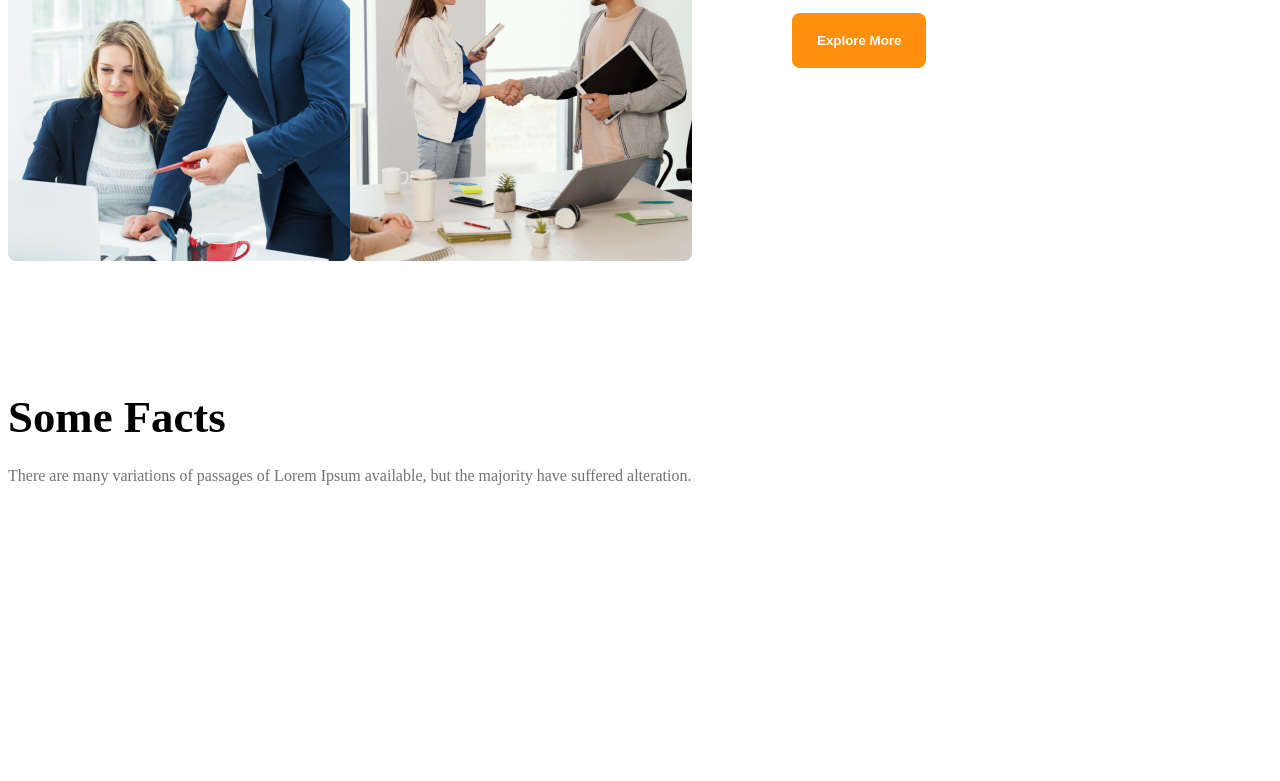
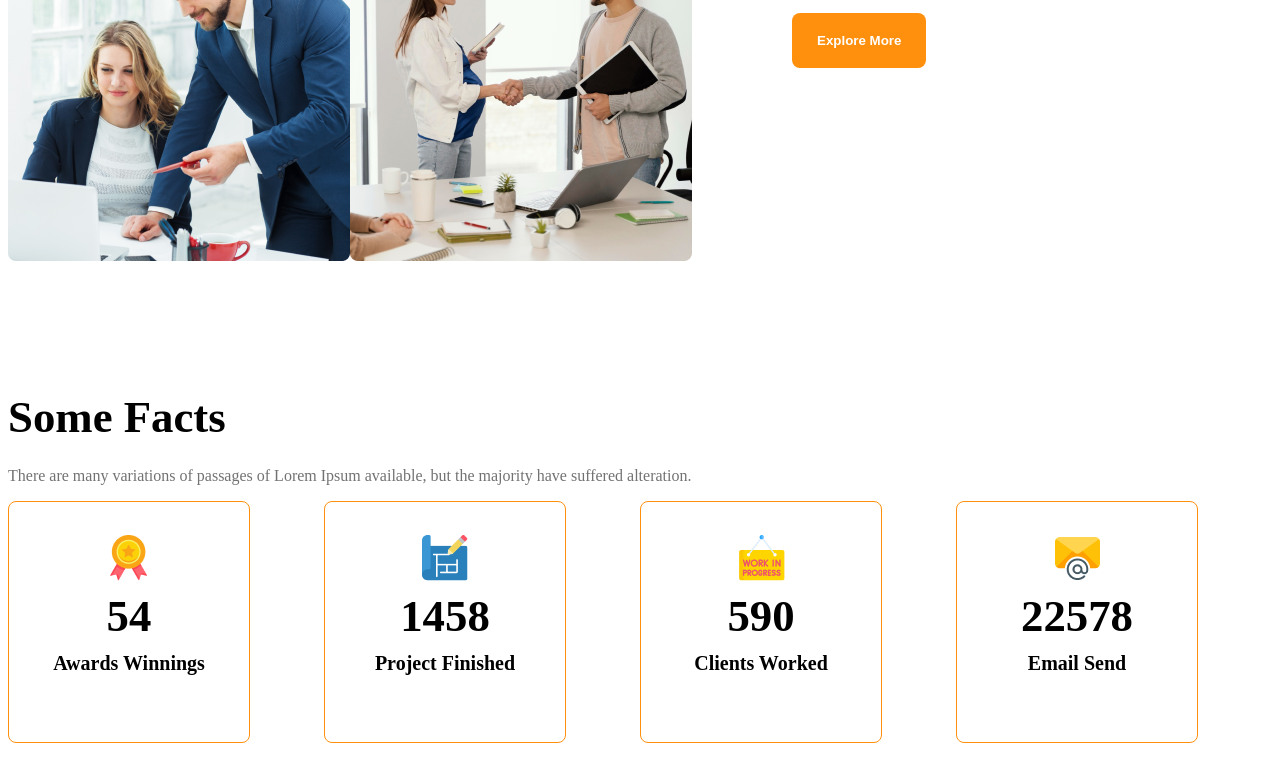
Before and after one commit to sanjoynath-coder/G3-architects-website, a plain HTML site: page index.html in a window 1280 px wide. Shown: the part 1741-2522 px from the top of the page. Drawn offline with Linux system fonts and the light colour scheme.

Commit message:
added the fact-container

```diff
--- a/index.html
+++ b/index.html
@@ -58,27 +58,36 @@
     <h3 class="section-title">Some Facts</h3>
     <p class="text-light-gray">There are many variations of passages of Lorem Ipsum available, but the majority have suffered alteration.</p>
     <div class="facts-container">
-        <!-- .fact*4>img.fact-icon+h4.fact-number+h5.fact-name -->
-        <div class="fact">
-            <img src="" alt="" class="fact-icon">
-            <h4 class="fact-number"></h4>
-            <h5 class="fact-name"></h5>
+        <!-- .fact-caed*4>img.fact-icon+h4.fact-number+h5.fact-name -->
+        <div class="fact-caed display-flex">
+          <div>
+            <img src="images/icons/ribon.png" alt="" class="fact-icon">
+            <h4 class="fact-number">54</h4>
+            <h5 class="fact-name">Awards Winnings</h5>
+          </div>
         </div>
-        <div class="fact">
-            <img src="" alt="" class="fact-icon">
-            <h4 class="fact-number"></h4>
-            <h5 class="fact-name"></h5>
+        <div class="fact-caed display-flex">
+            <div>
+                <img src="images/icons/projects.png" alt="" class="fact-icon">
+            <h4 class="fact-number">1458</h4>
+            <h5 class="fact-name">Project Finished</h5>
+            </div>
         </div>
-        <div class="fact">
-            <img src="" alt="" class="fact-icon">
-            <h4 class="fact-number"></h4>
-            <h5 class="fact-name"></h5>
+        <div class="fact-caed display-flex">
+            <div>
+                <img src="images/icons/customers.png" alt="" class="fact-icon">
+            <h4 class="fact-number">590</h4>
+            <h5 class="fact-name">Clients Worked</h5>
+            </div>
         </div>
-        <div class="fact">
-            <img src="" alt="" class="fact-icon">
-            <h4 class="fact-number"></h4>
-            <h5 class="fact-name"></h5>
+        <div class="fact-caed display-flex">
+           <div>
+            <img src="images/icons/email.png" alt="" class="fact-icon">
+            <h4 class="fact-number">22578</h4>
+            <h5 class="fact-name">Email Send</h5>
+           </div>
         </div>
+
     </div>
  </section>
 
--- a/styles/architects.css
+++ b/styles/architects.css
@@ -126,6 +126,40 @@ main>section {
     font-weight: 500;
 }
 
+/* some facts releated styles */
+
+.facts-container {
+    display: grid;
+    grid-template-columns: repeat(4, 1fr);
+}
+
+.fact-caed {
+    border: 1px solid #FF900E;
+    width: 240px;
+    height: 240px;
+    border-radius: 8px;
+    align-items: center;
+    justify-content: center;
+    text-align: center;
+}
+
+.fact-number {
+    font-size: 2.8rem;
+    font-weight: 600;
+    margin-top: 5px;
+    margin-bottom: 10px;
+}
+
+.fact-name{
+    font-size: 1.25rem;
+    font-weight: 600px;
+    margin-top: 10px;
+}
+
+.fact-description{
+    max-width: 540px;
+}
+
 /* meduam size device */
 @media screen and (max-width:992px) {
     .teams {
```
